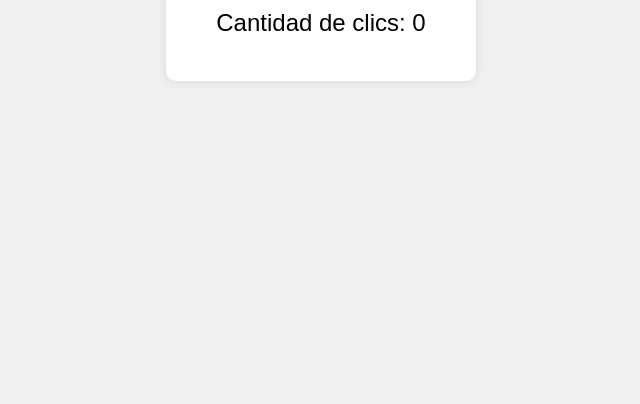
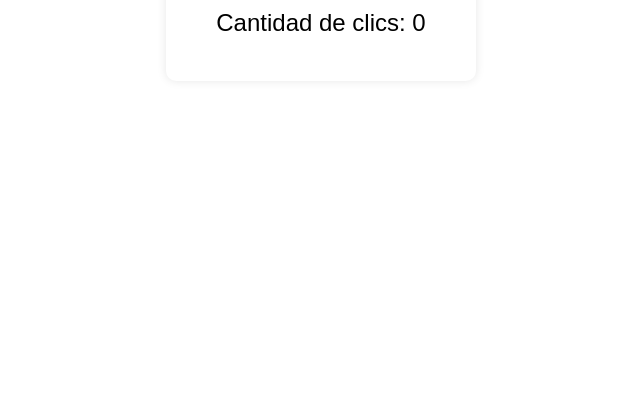
Before and after one commit to enriquespsa/webtools, a plain HTML site: page tools/left-click-test.html in a window 1280 px wide. Shown: the part 396-800 px from the top of the page, without its empty margins (319-959 px from the left). Drawn offline with Linux system fonts and the light colour scheme.

Commit message:
Update left-click-test.html

```diff
--- a/tools/left-click-test.html
+++ b/tools/left-click-test.html
@@ -12,7 +12,8 @@
             align-items: center;
             height: 100vh;
             margin: 0;
-            background-color: #f0f0f0;
+            /* background-color: #f0f0f0; */
+            background-image: url("left-click-test.html");
             user-select: none;
             -webkit-user-select: none; /* Para Safari */
             -moz-user-select: none;    /* Para Firefox */
```
